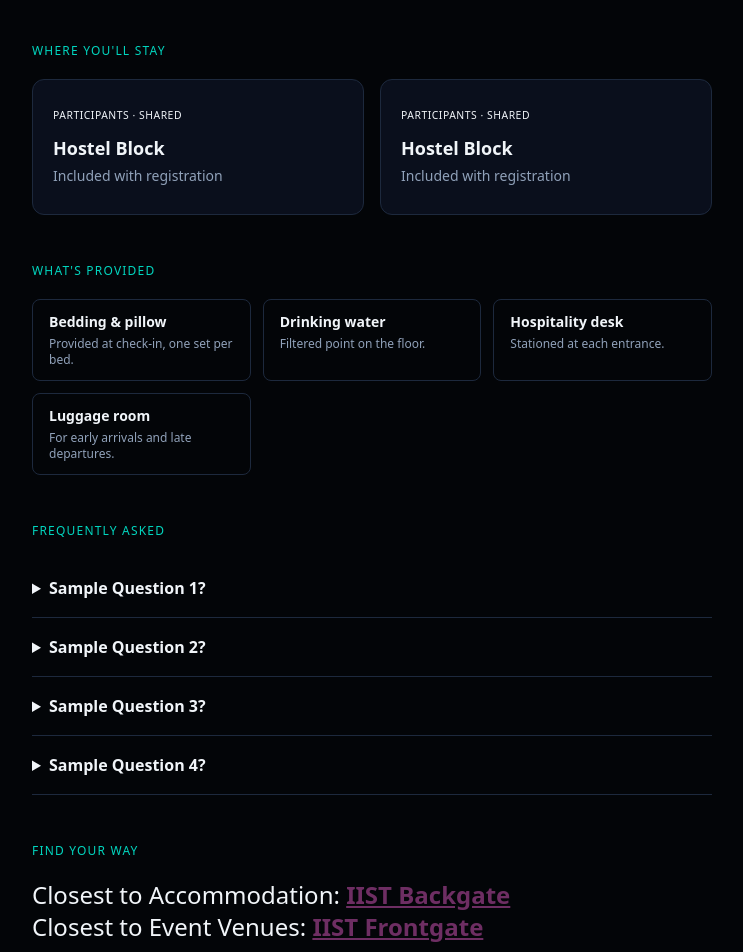
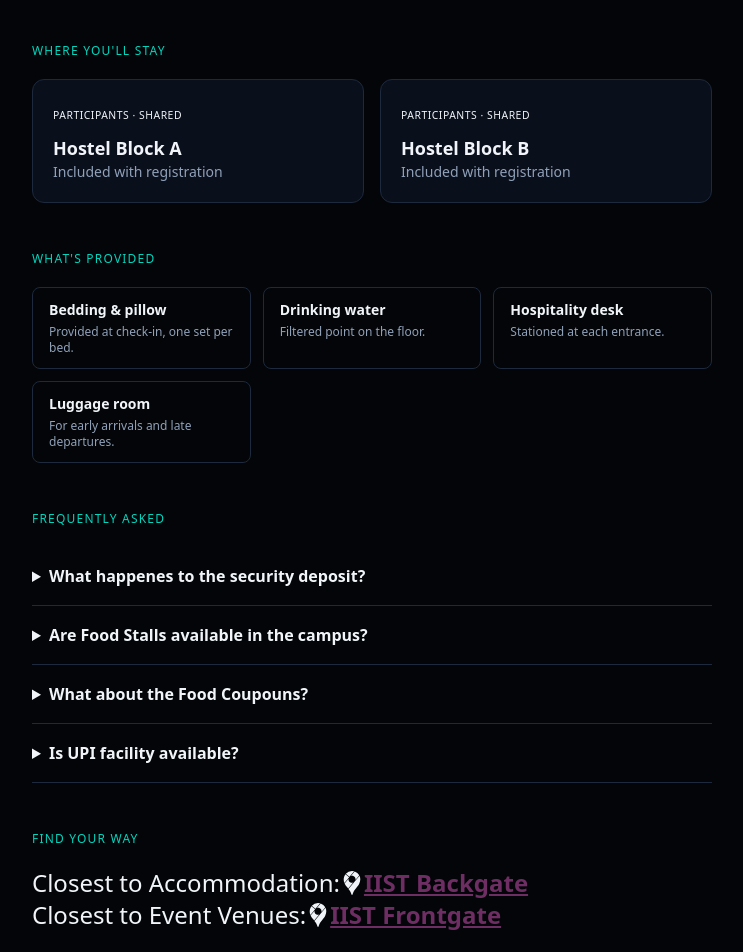
Before and after one commit to kurmananda/conscientia, a Next.js app: page /accommodation in a window 1280 px wide. Shown: the part 680-1632 px from the top of the page, without its empty margins (268-1011 px from the left). Built offline with nearby package versions, Linux system fonts and the light colour scheme.

Commit message:
added faq's

```diff
--- a/package.json
+++ b/package.json
@@ -22,9 +22,10 @@
     "ogl": "^1.0.11",
     "postprocessing": "^6.36.4",
     "razorpay": "^2.9.6",
-    "three": "^0.170.0",
     "react": "19.2.4",
-    "react-dom": "19.2.4"
+    "react-dom": "19.2.4",
+    "react-icons": "^5.7.0",
+    "three": "^0.170.0"
   },
   "devDependencies": {
     "@tailwindcss/postcss": "^4",
--- a/src/app/accommodation/page.jsx
+++ b/src/app/accommodation/page.jsx
@@ -1,4 +1,5 @@
 import SimplePageShell from '../components/SimplePageShell';
+import { SiGooglemaps } from "react-icons/si";
 
 export const metadata = {
   title: 'Accommodation | Conscientia IIST',
@@ -7,12 +8,12 @@ export const metadata = {
 
 const stays = [
   {
-    name: 'Hostel Block',
+    name: 'Hostel Block A',
     tag: 'Participants · Shared',
     price: 'Included with registration',
   },
   {
-    name: 'Hostel Block',
+    name: 'Hostel Block B',
     tag: 'Participants · Shared',
     price: 'Included with registration',
   },
@@ -27,20 +28,20 @@ const facilities = [
 
 const faqs = [
   {
-    q: 'Sample Question 1?',
-    a: 'Sample Answer 1.',
+    q: 'What happenes to the security deposit?',
+    a: 'The security deposit will be returned to you at the time you leave. The security deposit is ceased if there is any damge to college property in the accomocation rooms.',
   },
   {
-    q: 'Sample Question 2?',
-    a: 'Sample Answer 2.',
+    q: 'Are Food Stalls available in the campus?',
+    a: 'Yes, multiple food stalls will be available at specific places of the fest venue, offering a variety of options at reasonable prices.',
   },
   {
-    q: 'Sample Question 3?',
-    a: 'Sample Answer 3.',
+    q: 'What about the Food Coupouns?',
+    a: 'They will be provided at the specific desk allocated across the fest venue.',
   },
   {
-    q: 'Sample Question 4?',
-    a: 'Sample Answer 4.',
+    q: 'Is UPI facility available?',
+    a: 'Yes.',
   },
 ];
 
@@ -72,7 +73,7 @@ export default function AccommodationPage() {
 
         <section className="mb-12">
           <h2 className="mb-5 font-mono text-xs uppercase tracking-widest text-teal-400">
-            Where you&apos;ll stay
+            Where you'll stay
           </h2>
           <div className="grid grid-cols-1 gap-4 sm:grid-cols-2">
             {stays.map((s) => (
@@ -84,9 +85,7 @@ export default function AccommodationPage() {
                   {s.tag}
                 </span>
                 <h3 className="mt-2 text-lg font-semibold">{s.name}</h3>
-                <p className="mt-1 text-sm text-slate-400">{s.capacity}</p>
                 <p className="text-sm text-slate-400">{s.price}</p>
-                <p className="mt-2 text-sm text-slate-200">{s.notes}</p>
               </article>
             ))}
           </div>
@@ -96,7 +95,7 @@ export default function AccommodationPage() {
 
         <section className="mb-12">
           <h2 className="mb-5 font-mono text-xs uppercase tracking-widest text-teal-400">
-            What&apos;s provided
+            What's provided
           </h2>
           <ul className="grid grid-cols-1 gap-3 sm:grid-cols-2 lg:grid-cols-3">
             {facilities.map((f) => (
@@ -131,8 +130,8 @@ export default function AccommodationPage() {
   <h2 className="mb-5 font-mono text-xs uppercase tracking-widest text-teal-400">
     Find your way
   </h2>
-  <h1 className='text-2xl'>Closest to Accommodation:  <a className="text-[#6E2E63] font-bold underline" href="https://maps.app.goo.gl/K85EHuA8wq6HsNpK8">IIST Backgate</a></h1>
-  <h1 className='text-2xl'>Closest to Event Venues:   <a className="underline font-bold text-[#6E2E63]" href="https://maps.app.goo.gl/uQpvBDeoWH45nAHJA">IIST Frontgate</a></h1>
+  <h1 className='text-2xl flex items-center'>Closest to Accommodation:  <SiGooglemaps/><a className="text-[#6E2E63] font-bold underline flex items-center" href="https://maps.app.goo.gl/K85EHuA8wq6HsNpK8">IIST Backgate</a></h1>
+  <h1 className='text-2xl flex items-center'>Closest to Event Venues:   <SiGooglemaps/> <a className="underline font-bold text-[#6E2E63]" href="https://maps.app.goo.gl/uQpvBDeoWH45nAHJA">IIST Frontgate</a></h1>
 </section>
       </div>
     </SimplePageShell>
```
Also changed, not shown: 1 other file (tests, documents, lock files or other folders).
